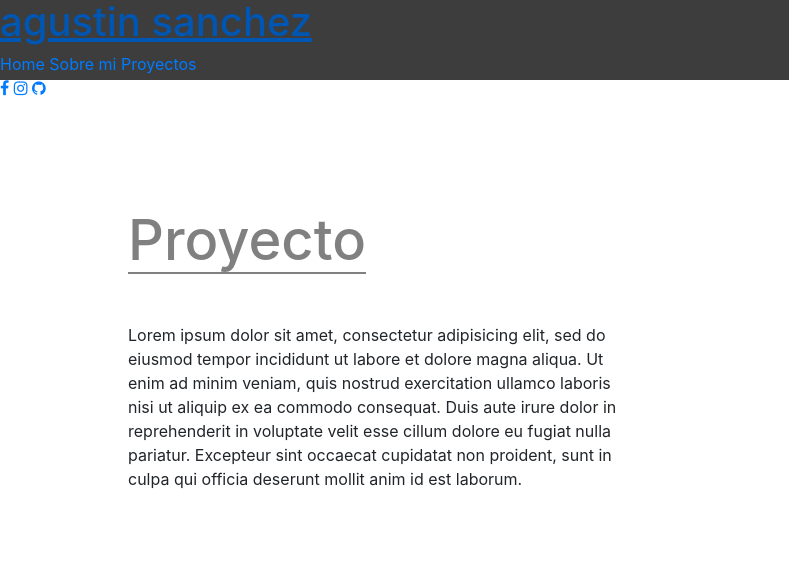
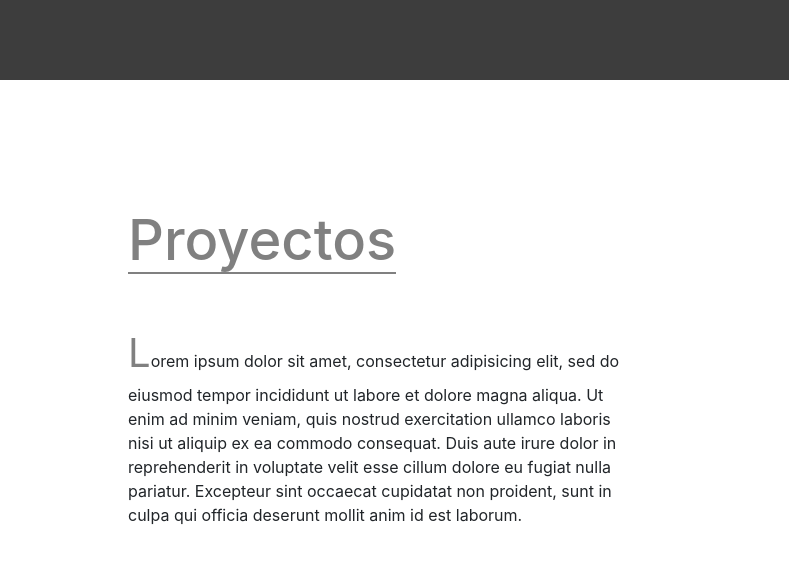
Before and after one commit to AgustinSanchez29/portfolio, a plain HTML site: page proyectos.html in a window 1280 px wide. Shown: the top 577 px of the page, 0-789 px from the left. Drawn offline with nearby package versions, Linux system fonts and the light colour scheme.

Commit message:
solo se cambio una cosas en la pagina de proyectos

```diff
--- a/proyectos.html
+++ b/proyectos.html
@@ -20,19 +20,7 @@
     <header>
       <div class="nav">
         <nav class="naveg">
-          <div class="titulo">
-            <a href="#"><h1>agustin sanchez</h1></a>
-          </div>
-          <div class="menu">
-            <a href="pagina.html">Home</a>
-            <a href="#">Sobre mi</a>
-            <a href="proyectos.html">Proyectos</a>
-          </div>
-          <div class="redes-sociales">
-            <a href="https://www.facebook.com/agustin.sanchez.752487" target="_blank"><i class="fa fa-facebook" aria-hidden="true"></i></a>
-            <a href="https://www.instagram.com/agus29l/" target="_blank"><i class="fa fa-instagram" aria-hidden="true"></i></a>
-            <a href="#"><i class="fa fa-github" aria-hidden="true"></i></a>
-          </div>
+
         </nav>
         </div>
     </header>
@@ -42,11 +30,11 @@
       <div class="index">
         <div class="info">
         <div class="parrafo">
-          <h1><span>Proyecto</span></h1>
+          <h1><span>Proyectos</span></h1>
           <br>
           <br>
           <p>
-            Lorem ipsum dolor sit amet, consectetur adipisicing elit, sed do eiusmod tempor incididunt ut labore et dolore magna aliqua.
+            <span class="letra">L</span>orem ipsum dolor sit amet, consectetur adipisicing elit, sed do eiusmod tempor incididunt ut labore et dolore magna aliqua.
             Ut enim ad minim veniam, quis nostrud exercitation ullamco laboris nisi ut aliquip ex ea commodo consequat.
             Duis aute irure dolor in reprehenderit in voluptate velit esse cillum dolore eu fugiat nulla pariatur.
             Excepteur sint occaecat cupidatat non proident, sunt in culpa qui officia deserunt mollit anim id est laborum.
```
